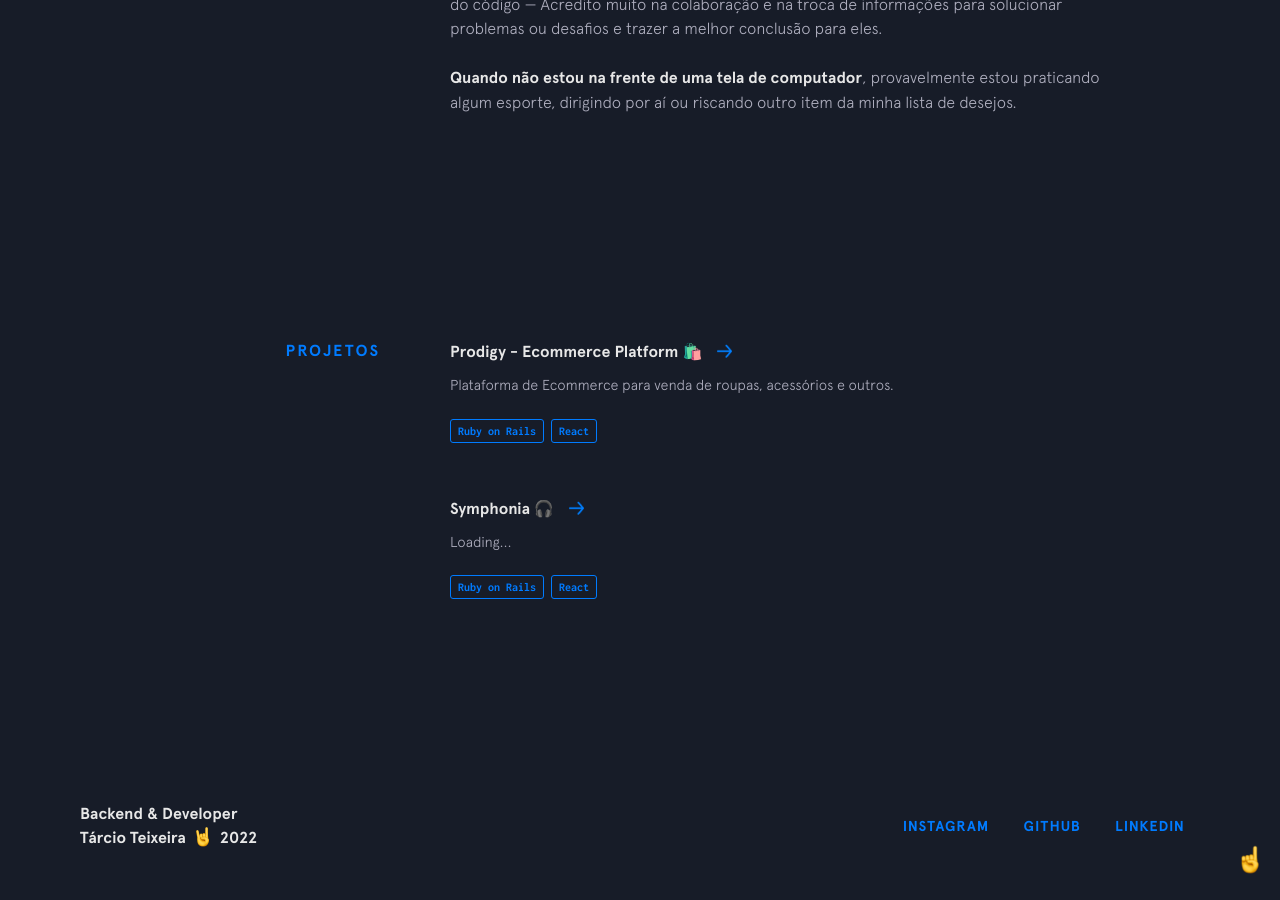
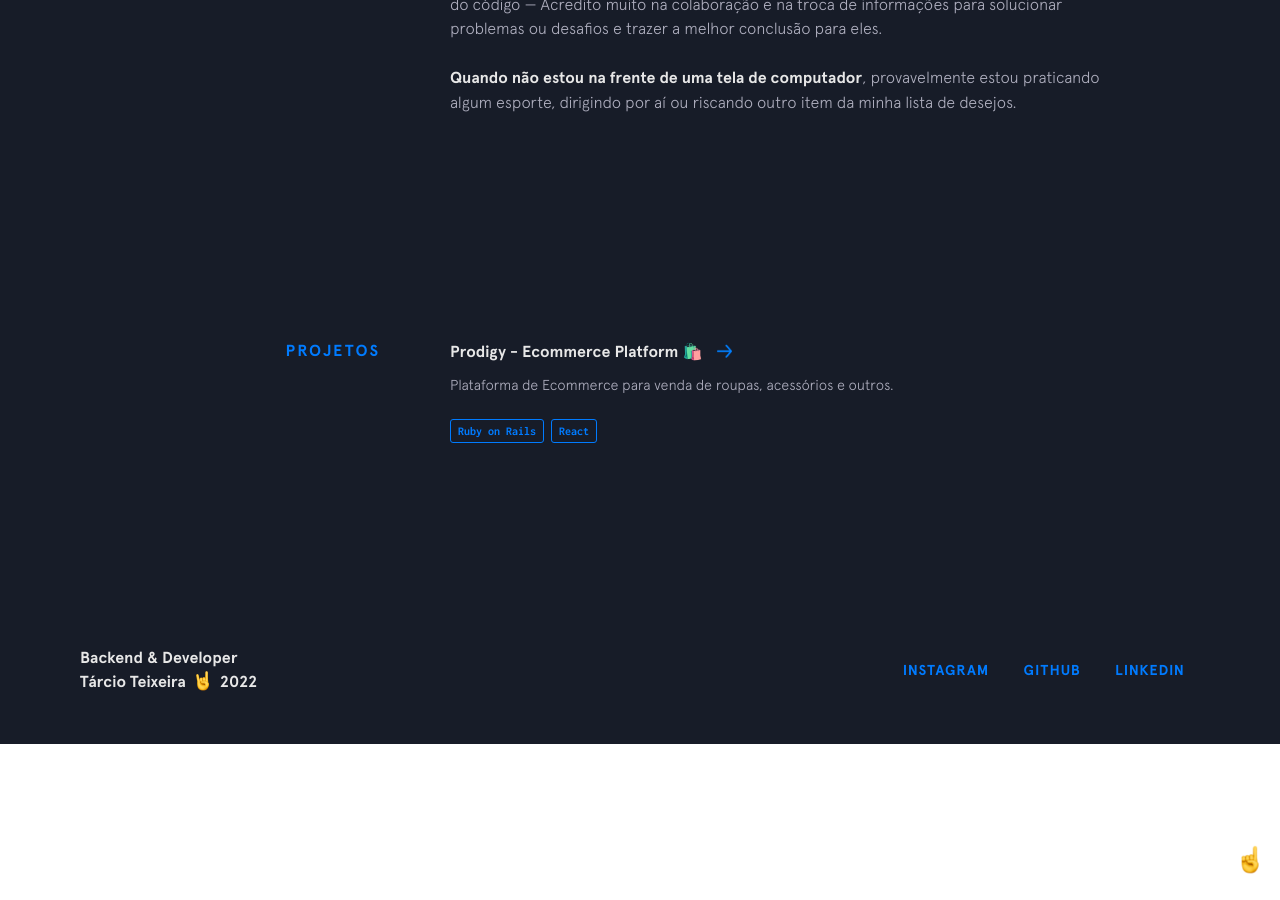
Before and after one commit to teixrepo/my-portfolio, a Jekyll site: the page built from index.html, in a window 1280 px wide and 900 px high, scrolled down 1155 px. Built offline with Jekyll 4.4.1, drawn with Linux system fonts in a browser that asks for light colours; nearby versions of some CDN libraries; after the commit the page ends 1899 px from its top, so only the background shows below that.

Commit message:
Update other-projects.yml

```diff
--- a/_data/other-projects.yml
+++ b/_data/other-projects.yml
@@ -5,11 +5,3 @@
   used:
     - thing: Ruby on Rails
     - thing: React
-
-- name: Symphonia 🎧
-  url: https://github.com/teixtarcio
-  code: https://github.com/teixtarcio
-  description: Loading...
-  used:
-    - thing: Ruby on Rails
-    - thing: React
```
